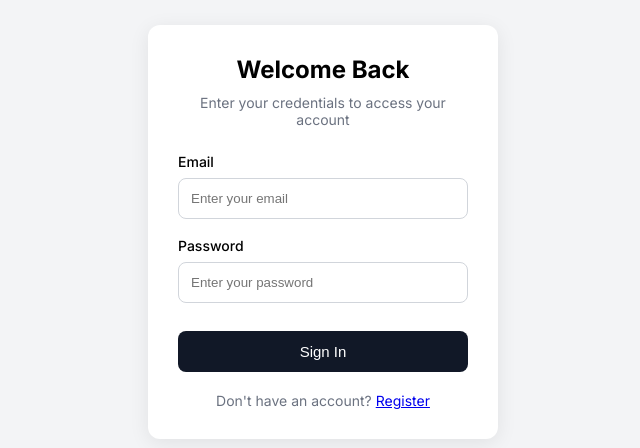
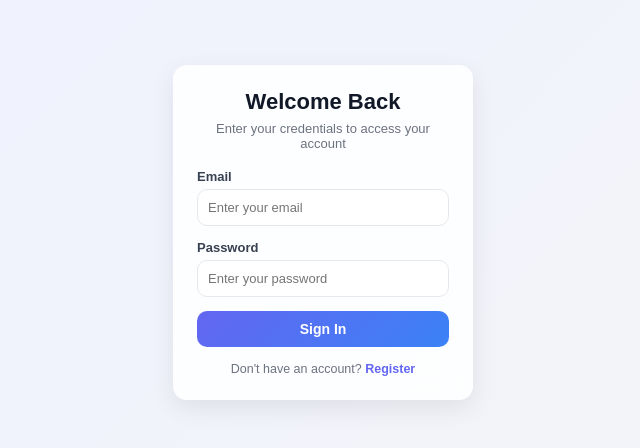
Before and after one commit to Houssamar-hub/CrowdFund-Manager-full-stack---V2, a React app in the folder frontend/: page /login in a window 1280 px wide. Shown: the part 168-616 px from the top of the page, without its empty margins (317-957 px from the left). Built offline with nearby package versions, Linux system fonts and the light colour scheme; the HTML template or start-up script is replaced by a standard one.

Commit message:
modification sur le desaign

```diff
--- a/frontend/src/style/Auth.css
+++ b/frontend/src/style/Auth.css
@@ -1,3 +1,11 @@
+* {
+  margin: 0;
+  padding: 0;
+  box-sizing: border-box;
+  font-family: Arial, sans-serif;
+}
+
+/* BACKGROUND */
 .auth-container {
   width: 100%;
   height: 100vh;
@@ -6,94 +14,155 @@
   justify-content: center;
   align-items: center;
 
-  background: #f3f4f6;
+  background: linear-gradient(135deg, #eef2ff, #f3f4f6);
+
+  padding: 20px;
 }
 
+/* CARD */
 .auth-card {
-  width: 350px;
+  width: 300px;
+  max-width: 90%;
+
+  background: rgba(255, 255, 255, 0.85);
+  backdrop-filter: blur(12px);
+
+  padding: 24px;
+
+  border-radius: 14px;
+
+  box-shadow: 0 8px 25px rgba(0, 0, 0, 0.08);
+
+  transition: all 0.35s ease;
+}
+
+/* CARD HOVER */
+.auth-card:hover {
+  transform: translateY(-6px) scale(1.01);
+  box-shadow: 0 18px 45px rgba(0, 0, 0, 0.12);
+}
+
+/* TITLE */
+.auth-card h1 {
+  text-align: center;
+  font-size: 22px;
+  margin-bottom: 6px;
+  color: #111827;
+}
+
+/* SUBTITLE */
+.subtitle {
+  text-align: center;
+  font-size: 13px;
+  color: #6b7280;
+  margin-bottom: 18px;
+}
+
+/* INPUT GROUP */
+.input-group {
+  display: flex;
+  flex-direction: column;
+  margin-bottom: 14px;
+}
+
+.input-group label {
+  font-size: 13px;
+  margin-bottom: 5px;
+  font-weight: 600;
+  color: #374151;
+}
+
+/* INPUT + SELECT */
+.input-group input,
+.input-group select {
+  padding: 10px;
+
+  border: 1px solid #e5e7eb;
+
+  border-radius: 10px;
+
+  font-size: 13px;
+
+  outline: none;
+
+  transition: 0.25s ease;
 
   background: white;
-
-  padding: 30px;
-
-  border-radius: 12px;
-
-  box-shadow: 0 4px 20px rgba(0, 0, 0, 0.08);
 }
 
-.auth-card h1 {
-  text-align: center;
-
-  font-size: 24px;
-
-  margin-bottom: 10px;
+/* FOCUS */
+.input-group input:focus,
+.input-group select:focus {
+  border-color: #6366f1;
+  box-shadow: 0 0 0 3px rgba(99, 102, 241, 0.2);
 }
 
-.subtitle {
-  text-align: center;
+/* BUTTON */
+.auth-btn {
+  width: 100%;
 
-  color: #6b7280;
+  padding: 10px;
+
+  border: none;
+
+  border-radius: 10px;
+
+  background: linear-gradient(135deg, #6366f1, #3b82f6);
+
+  color: white;
 
   font-size: 14px;
 
-  margin-bottom: 25px;
-}
-
-.input-group {
-  display: flex;
-  flex-direction: column;
-
-  margin-bottom: 18px;
-}
-
-.input-group label {
-  margin-bottom: 8px;
-
-  font-size: 14px;
-
-  font-weight: 500;
-}
-
-.input-group input {
-  padding: 12px;
-
-  border: 1px solid #d1d5db;
-
-  border-radius: 8px;
-
-  outline: none;
-}
-
-.input-group input:focus {
-  border-color: #111827;
-}
-
-.auth-btn {
-  width: 100%;
-
-  padding: 12px;
-
-  border: none;
-
-  border-radius: 8px;
-
-  background: #111827;
-
-  color: white;
-
-  font-size: 15px;
+  font-weight: bold;
 
   cursor: pointer;
 
-  margin-top: 10px;
+  transition: all 0.3s ease;
 }
 
+/* BUTTON HOVER */
+.auth-btn:hover {
+  transform: translateY(-3px);
+  box-shadow: 0 12px 25px rgba(99, 102, 241, 0.35);
+  filter: brightness(1.05);
+}
+
+.auth-btn:active {
+  transform: scale(0.98);
+}
+
+/* REGISTER TEXT */
 .bottom-text {
-  margin-top: 20px;
-
+  margin-top: 15px;
   text-align: center;
-
-  font-size: 14px;
-
+  font-size: 12.5px;
   color: #6b7280;
 }
+
+.bottom-text a {
+  color: #6366f1;
+  font-weight: 600;
+  text-decoration: none;
+  position: relative;
+  transition: 0.3s;
+}
+
+/* underline animation */
+.bottom-text a::after {
+  content: "";
+  position: absolute;
+  left: 0;
+  bottom: -2px;
+  width: 0%;
+  height: 2px;
+  background: #6366f1;
+  transition: 0.3s ease;
+}
+
+.bottom-text a:hover {
+  color: #4f46e5;
+}
+
+.bottom-text a:hover::after {
+  width: 100%;
+}
```
